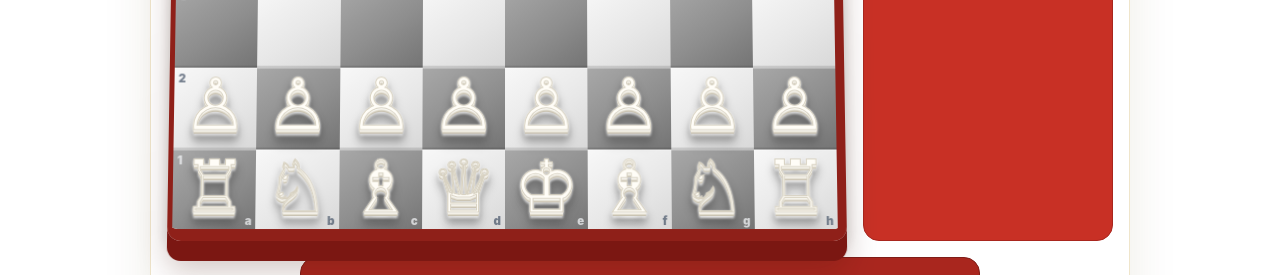
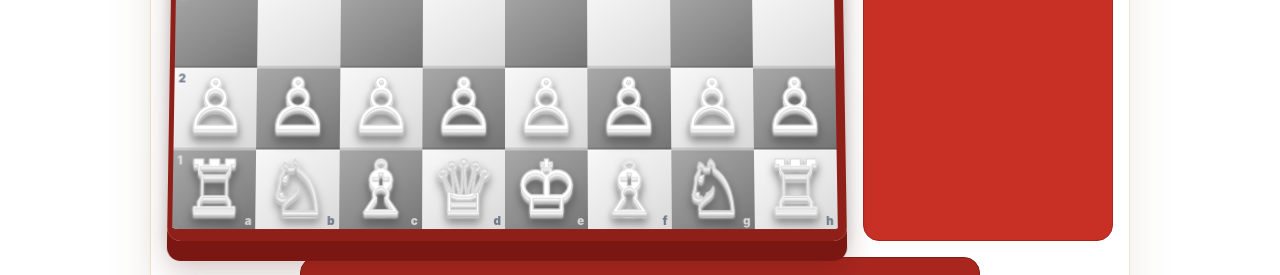
Before and after one commit to arunyadav-214/learning-website, a Next.js app: page /games/chess in a window 1280 px wide. Shown: the part 991-1266 px from the top of the page. Built offline with nearby package versions, Linux system fonts and the light colour scheme.

Commit message:
Match white chess pieces to milky white reference

```diff
--- a/app/globals.css
+++ b/app/globals.css
@@ -2184,3 +2184,36 @@ body {
     inset 0 2px 3px rgba(255,255,255,.35),
     0 3px 5px rgba(0,0,0,.18) !important;
 }
+
+
+/* Chess exact milky-white piece match */
+.chess-page .chess-piece.white {
+  color:#ffffff !important;
+  -webkit-text-stroke:1px #d9d9d9 !important;
+  text-shadow:
+    0 1px 0 #ffffff,
+    0 2px 0 #f2f2f2,
+    0 3px 0 #dddddd,
+    0 4px 0 #c9c9c9,
+    0 5px 0 #b8b8b8,
+    0 7px 7px rgba(0,0,0,.34) !important;
+  filter:
+    drop-shadow(0 1px 0 rgba(255,255,255,.98))
+    drop-shadow(0 5px 4px rgba(0,0,0,.34)) !important;
+}
+
+.chess-page .chess-square.dark .chess-piece.white,
+.chess-page .chess-square.light .chess-piece.white {
+  color:#ffffff !important;
+  -webkit-text-stroke:1px #d7d7d7 !important;
+  text-shadow:
+    0 1px 0 #ffffff,
+    0 2px 0 #f4f4f4,
+    0 3px 0 #dfdfdf,
+    0 4px 0 #cccccc,
+    0 5px 0 #bcbcbc,
+    0 7px 7px rgba(0,0,0,.36) !important;
+  filter:
+    drop-shadow(0 1px 1px rgba(255,255,255,.9))
+    drop-shadow(0 5px 4px rgba(0,0,0,.36)) !important;
+}
```
